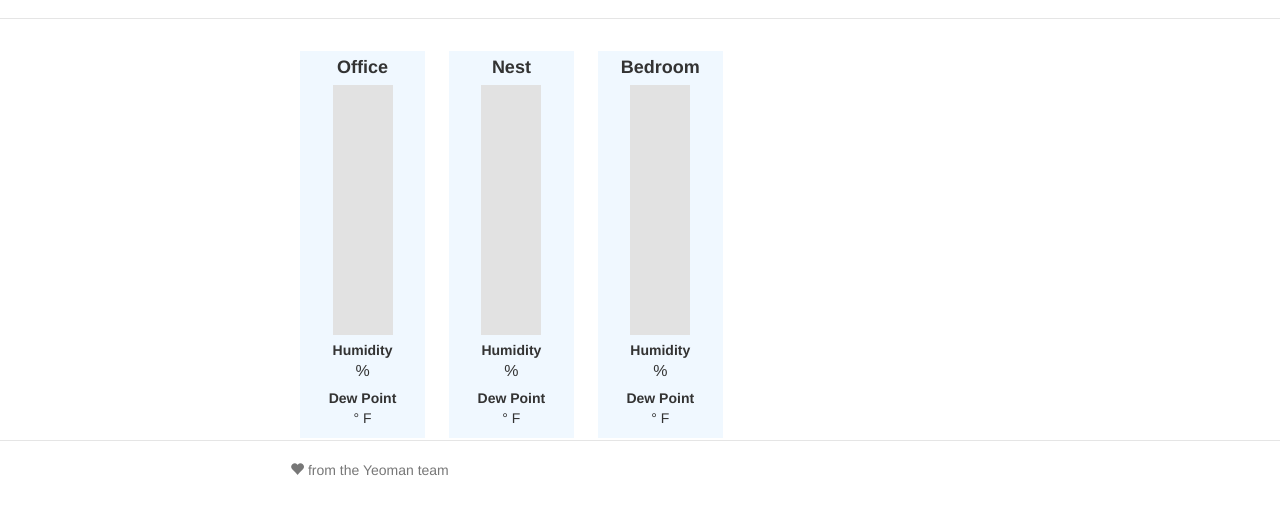
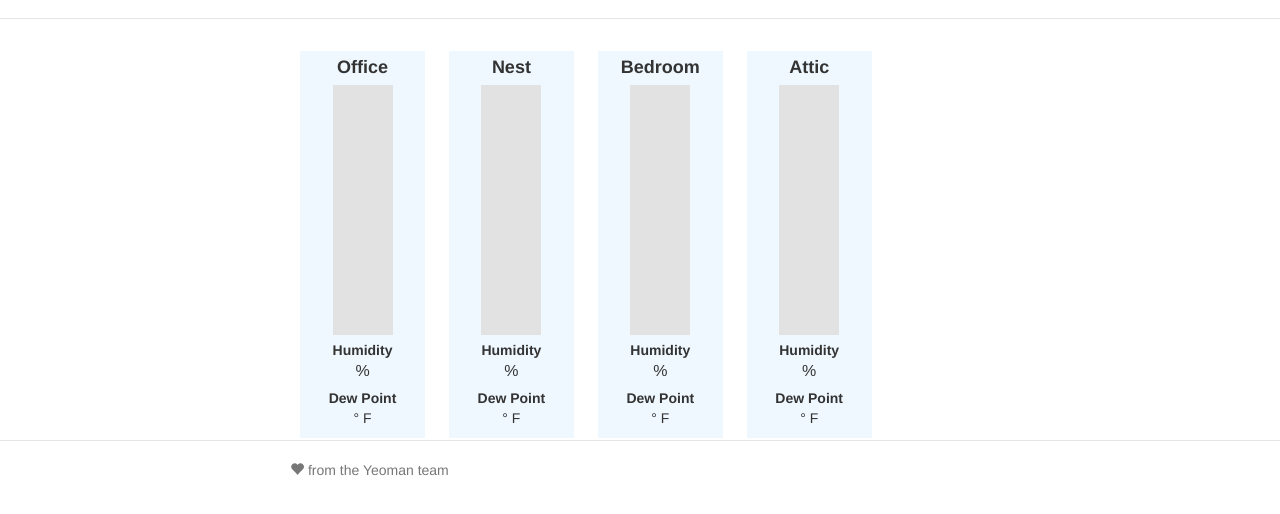
Before and after one commit to LonnyGomes/temperature-dashboard, a website: page app/index.html in a window 1280 px wide. Shown: the part 54-568 px from the top of the page. Drawn offline with nearby package versions, Linux system fonts and the light colour scheme; some packages are replaced by stand-ins of ours; files that its build step writes are made by us from their sources; no server answers.

Commit message:
Added attic as an additional temperature gauge

```diff
--- a/app/scripts/controllers/main.js
+++ b/app/scripts/controllers/main.js
@@ -13,7 +13,8 @@ angular.module('temperatureDashboardApp')
       deviceNames = [
         'office',
         'Living_Room_Thermostat',
-        'bedroom'
+        'bedroom',
+        'attic'
       ],
       getCurrentTemperature = function (deviceName) {
         return temperatureService.getCurrentTemperature(deviceName)
--- a/app/views/main.html
+++ b/app/views/main.html
@@ -1,3 +1,4 @@
 <lg-curr-temperature temperature="main.temperatures.office" label="Office"></lg-curr-temperature>
 <lg-curr-temperature temperature="main.temperatures.Living_Room_Thermostat" label="Nest"></lg-curr-temperature>
 <lg-curr-temperature temperature="main.temperatures.bedroom" label="Bedroom"></lg-curr-temperature>
+<lg-curr-temperature temperature="main.temperatures.attic" label="Attic"></lg-curr-temperature>
```
